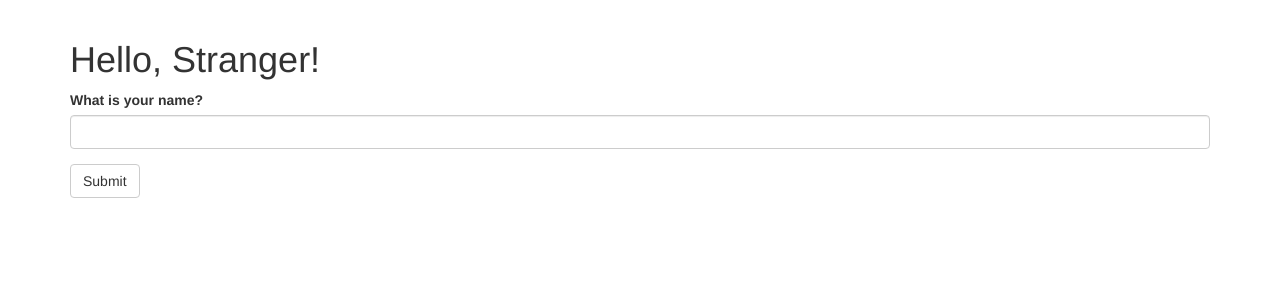
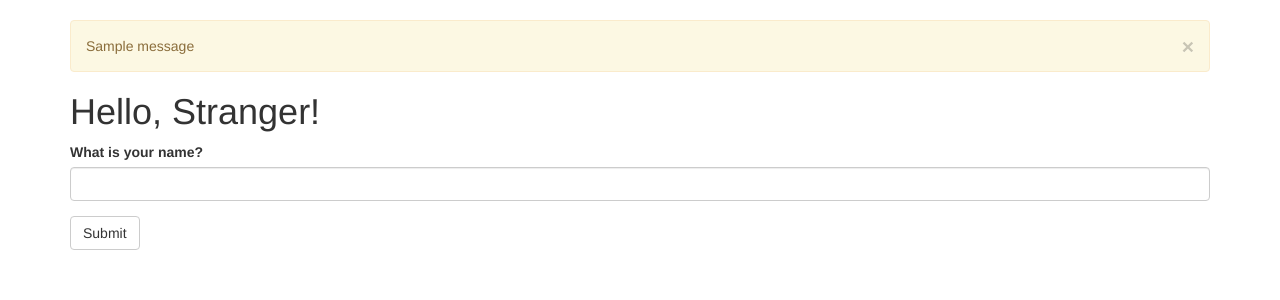
Before and after one commit to KnightOfMelons/FlaskPractice, a Flask app: page / in a window 1280 px wide. Shown: the part 52-352 px from the top of the page. Run offline with Flask 3, Linux system fonts and the light colour scheme; one stand-in notice (Sample message) is shown; some libraries are stand-ins or nearby versions.

Commit message:
Pop-up messages

```diff
--- a/main.py
+++ b/main.py
@@ -1,4 +1,4 @@
-from flask import Flask, render_template  # request, make_response, redirect,
+from flask import Flask, render_template, session, redirect, url_for, flash
 from flask_bootstrap import Bootstrap
 from flask_moment import Moment
 from flask_wtf import FlaskForm
@@ -14,12 +14,15 @@ moment = Moment(app)
 
 @app.route('/', methods=['GET', 'POST'])
 def index():
-    name = None
     form = NameForm()
     if form.validate_on_submit():
-        name = form.name.data
+        old_name = session.get('name')
+        if old_name is not None and old_name != form.name.data:
+            flash('Looks like you have changed your name!')
+        session['name'] = form.name.data
         form.name.data = ''
-    return render_template('index.html', form=form, name=name)
+        return redirect(url_for('index'))
+    return render_template('index.html', form=form, name=session.get('name'))
 
 
 @app.route('/user/<name>/')
--- a/templates/base.html
+++ b/templates/base.html
@@ -32,9 +32,16 @@
 {% endblock %}
 
 {% block content %}
-    <div class="container">
-        {% block page_content %}{% endblock %}
+<div class="container">
+    {% for message in get_flashed_messages() %}
+    <div class="alert alert-warning">
+        <button type="button" class="close" data-dismiss="alert">&times;</button>
+        {{ message }}
     </div>
+    {% endfor %}
+
+    {% block page_content %}{% endblock %}
+</div>
 {% endblock %}
 
 {% block scripts %}
```
